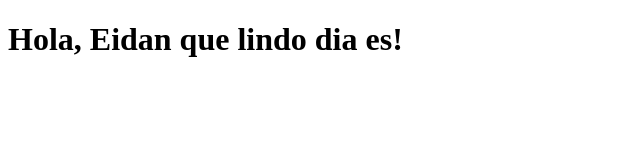
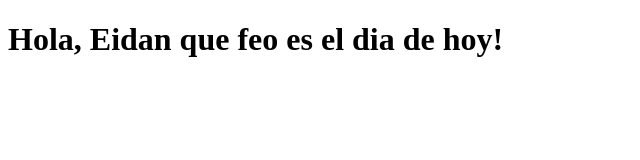
Before and after one commit to eidanrdev05/ejercicio_personal, a plain HTML site: page index.html in a window 1280 px wide. Shown: the whole page, without its empty margins (0-640 px from the left). Drawn offline with Linux system fonts and the light colour scheme.

Commit message:
Editar contenido de ejemplo_personal su index

```diff
--- a/index.html
+++ b/index.html
@@ -6,6 +6,6 @@
     <title>Proyecto de Ejemplo Personal</title>
 </head>
 <body>
-    <h1>Hola, Eidan que lindo dia es!</h1>
+    <h1>Hola, Eidan que feo es el dia de hoy!</h1>
 </body>
 </html>
```
